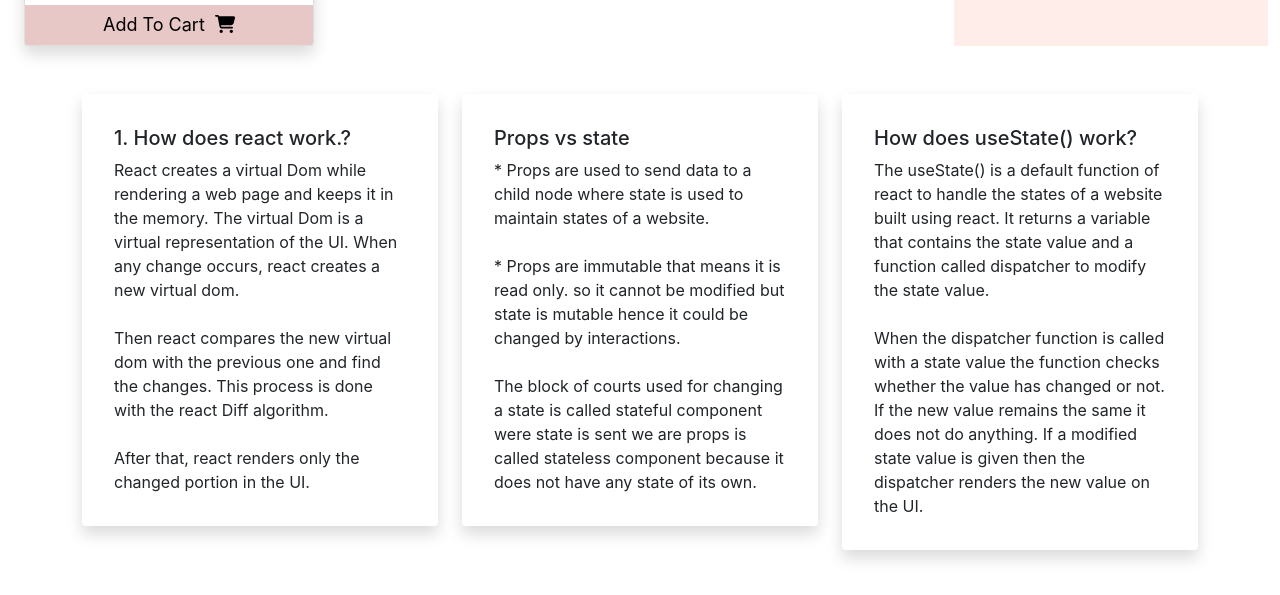
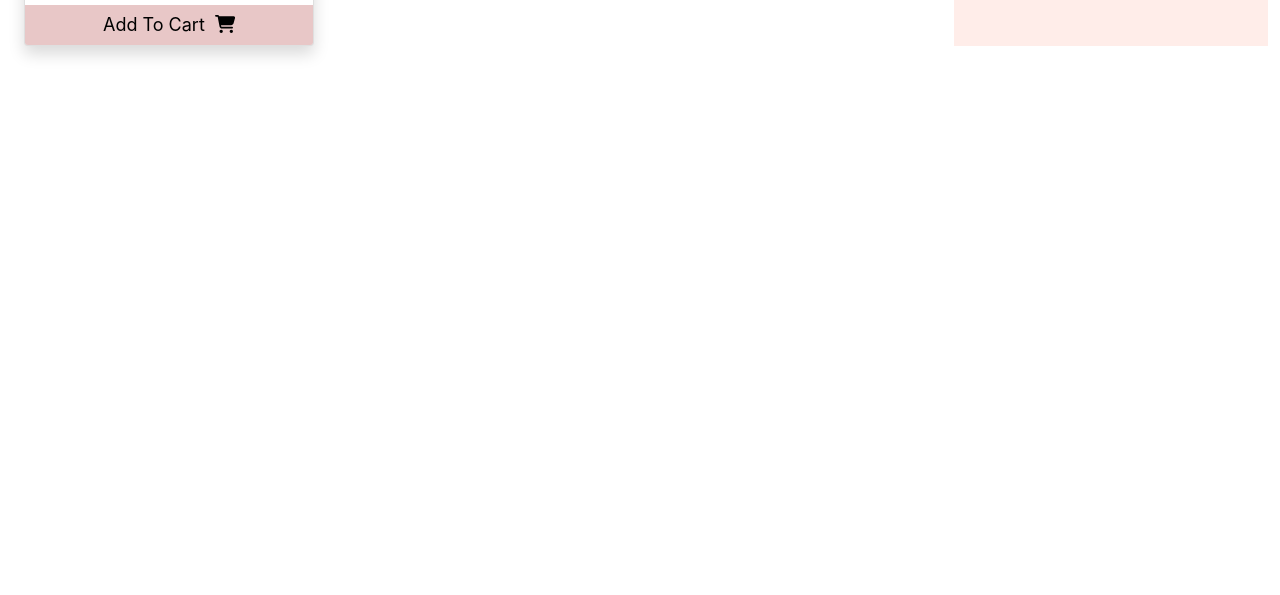
Before and after one commit to MohammadAmitHasan/Lucky-Laptop, a React (Create React App) app: page / in a window 1280 px wide. Shown: the part 1636-2231 px from the top of the page. After the commit the page ends 1730 px from the top, so only its background shows below. Built offline with nearby package versions, Linux system fonts and the light colour scheme.

Commit message:
Finalized2

```diff
--- a/src/App.js
+++ b/src/App.js
@@ -8,7 +8,7 @@ function App() {
     <div>
       <Header></Header>
       <Shop></Shop>
-      <QuestionAns></QuestionAns>
+      {/* <QuestionAns></QuestionAns> */}
 
     </div>
   );
--- a/src/components/SelectedProduct/SelectedProduct.js
+++ b/src/components/SelectedProduct/SelectedProduct.js
@@ -1,7 +1,6 @@
 import React from 'react';
 import CartItem from '../CartItem/CartItem';
 import './SelectedProduct.css';
-
 
 const SelectedProduct = ({ selectedProducts, clearCart, selectRandomOne, deleteItem }) => {
 
```
Also changed, not shown: src/components/Shop/Shop.js (+0 -8 lines), 1 other file (tests, documents, lock files or other folders).
